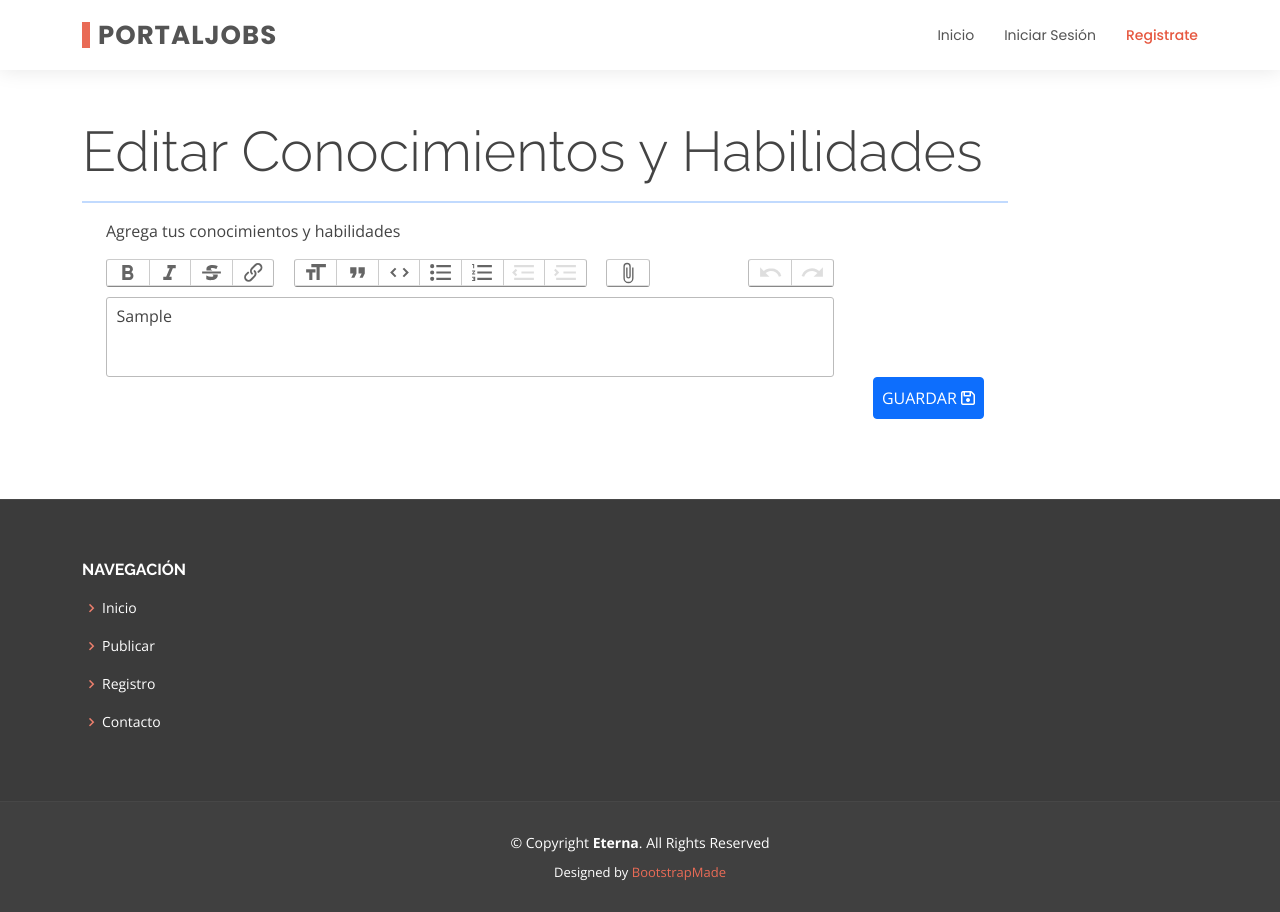
After one commit to lautarojlopez/PortalJobsPy, a Django app: template CV/templates/editar-cyh.html in a window 1280 px wide. The commit adds this page. Run offline with Django 3.2, Linux system fonts and the light colour scheme; the template is opened without the code that fills it: most values are stand-ins (such as "Sample title", 1, 10 or a date in 2020); data that the repository does not hold is empty; some libraries are stand-ins or nearby versions.

Commit message:
Añadida edicion de Conocimientos y Habilidades en CV

```diff
--- a/CV/models.py
+++ b/CV/models.py
@@ -36,7 +36,7 @@ class CV(models.Model):
     disponibilidad_mudarse = models.BooleanField(null=True, blank=True)
     movilidad_propia = models.BooleanField(null=True, blank=True)
     perfil = models.TextField(null=True, blank=True)
-    habilidades = models.TextField(null=True, blank=True)
+    habilidades = models.TextField(null=True, blank=True, default="")
     imagen = models.FileField(null=True, blank=True)
 
     # Array de licencias de conducir
--- /dev/null
+++ b/CV/templates/editar-cyh.html
@@ -0,0 +1,42 @@
+{% extends "layout.html" %}
+
+{% block title %}
+    Editar Conocimientos y Habilidades
+{% endblock title %}
+
+{% block content %}
+
+<section class="formulario-registro">
+
+    <div class="container">
+        <div class="row gy-4 align-items-center">
+            <div class="col-lg-10">
+
+                <h2 class="display-4 mt-5">Editar Conocimientos y Habilidades</h2>
+
+                <hr class="bg-primary border-2 border-top border-primary">
+
+                <form action="/mi-cv/editar/conocimientos-y-habilidades" method="POST">
+                    {% csrf_token %}
+                    <div class="container">
+                        <div class="row">
+
+                            <div class="col-10 h-100">
+                                <p class="mb-3">Agrega tus conocimientos y habilidades</p>
+                                <input id="x" type="hidden" value={% if cv.habilidades is None %} "" {% else %} {{ cv.habilidades }} {% endif %} name="habilidades">
+                                <trix-editor input="x"></trix-editor>
+                            </div>
+
+                            <div class="d-flex justify-content-end">
+                                <a href="/mi-cv/editar/conocimientos-y-habilidades"><button type="submit" class="btn btn-primary d-block p-2">GUARDAR  <i class="far fa-save"></i></button></a>
+                            </div>
+
+                        </div>
+                    </div>
+                </form>
+            </div>
+        </div>
+    </div>
+</section>
+
+{% endblock content %}
--- a/CV/urls.py
+++ b/CV/urls.py
@@ -8,5 +8,6 @@ urlpatterns = [
     path('editar/perfil/', perfil, name="editar-perfil"),
     path('agregar/estudios', agregar_estudios, name="agregar-estudios"),
     path('editar/estudios/<int:id>/', editar_estudios, name="editar-estudios"),
-    path('eliminar/estudios/<int:id>', eliminar_estudios, name="eliminar-estudios")
+    path('eliminar/estudios/<int:id>', eliminar_estudios, name="eliminar-estudios"),
+    path('editar/conocimientos-y-habilidades', editar_cyh, name="editar-cyh")
 ]
```
Also changed, not shown: CV/templates/mi-cv.html (+6 -2 lines), CV/views.py (+17 -0 lines), CV/migrations/0008_cv_conocimientos_y_habilidades.py (added), CV/migrations/0009_remove_cv_conocimientos_y_habilidades.py (added), CV/migrations/0010_alter_cv_habilidades.py (added).
